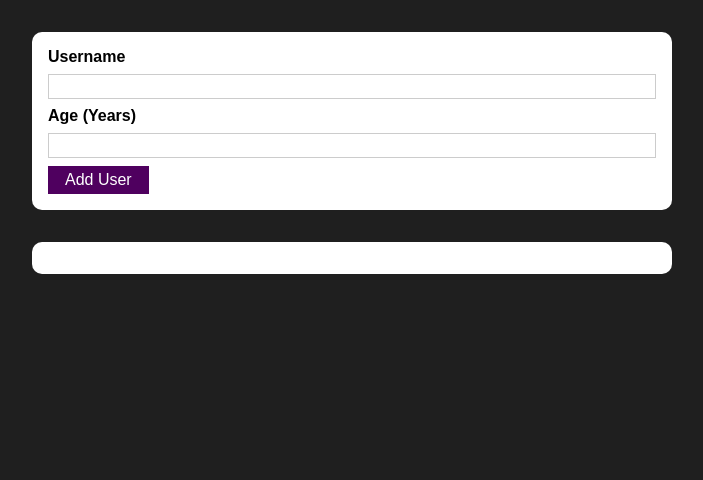
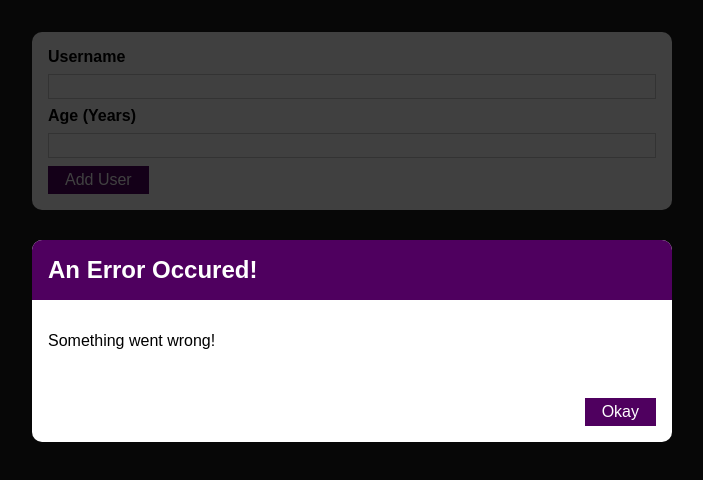
Before and after one commit to mzoric33/add_user_practice_project, a React (Create React App) app: page / in a window 1280 px wide. Shown: the top 480 px of the page, without its empty margins (288-991 px from the left). Built offline with nearby package versions, Linux system fonts and the light colour scheme.

Commit message:
added_error_modal

```diff
--- /dev/null
+++ b/src/components/UI/ErrorModal.js
@@ -0,0 +1,25 @@
+import React from "react";
+import Card from "./Card";
+import Button from "./Button";
+import classes from "./ErrorModal.module.css";
+
+const ErrorModal = (props) => {
+  return (
+    <div>
+      <div className={classes.backdrop}></div>
+      <Card className={classes.modal}>
+        <header className={classes.header}>
+          <h2>{props.title}</h2>
+        </header>
+        <div className={classes.content}>
+          <p>{props.message}</p>
+        </div>
+        <footer className={classes.actions}>
+          <Button>Okay</Button>
+        </footer>
+      </Card>
+    </div>
+  );
+};
+
+export default ErrorModal;
--- /dev/null
+++ b/src/components/UI/ErrorModal.module.css
@@ -0,0 +1,45 @@
+.backdrop {
+  position: fixed;
+  top: 0;
+  left: 0;
+  width: 100%;
+  height: 100vh;
+  z-index: 10;
+  background: rgba(0, 0, 0, 0.75);
+}
+
+.modal {
+  position: fixed;
+  top: 30vh;
+  left: 10%;
+  width: 80%;
+  z-index: 100;
+  overflow: hidden;
+}
+
+.header {
+  background: #4f005f;
+  padding: 1rem;
+}
+
+.header h2 {
+  margin: 0;
+  color: white;
+}
+
+.content {
+  padding: 1rem;
+}
+
+.actions {
+  padding: 1rem;
+  display: flex;
+  justify-content: flex-end;
+}
+
+@media (min-width: 768px) {
+  .modal {
+    left: calc(50% - 20rem);
+    width: 40rem;
+  }
+}
--- a/src/components/Users/AddUser.js
+++ b/src/components/Users/AddUser.js
@@ -2,6 +2,7 @@
 import classes from "./AddUser.module.css";
 import Card from "../UI/Card";
 import Button from "../UI/Button";
+import ErrorModal from "../UI/ErrorModal";
 
 const AddUser = (props) => {
   const [enteredUsername, setEnteredUsername] = useState("");
@@ -29,6 +30,8 @@
   };
 
   return (
+    <div>
+      <ErrorModal title="An Error Occured!" message="Something went wrong!" />
       <Card className={classes.input}>
         <form onSubmit={addUserHandler}>
           <label htmlFor="username">Username</label>
@@ -48,6 +51,7 @@
           <Button type="submit">Add User</Button>
         </form>
       </Card>
+    </div>
   );
 };
 
```
Lines whose indentation alone changed are shown as unchanged.
